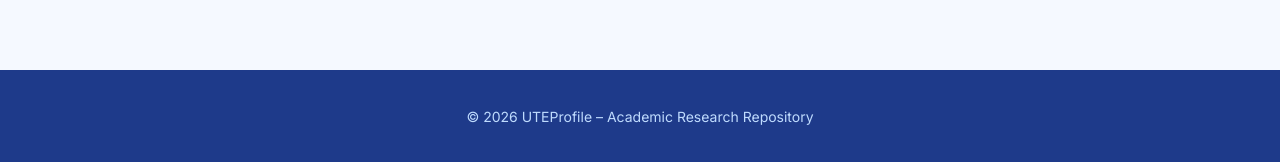
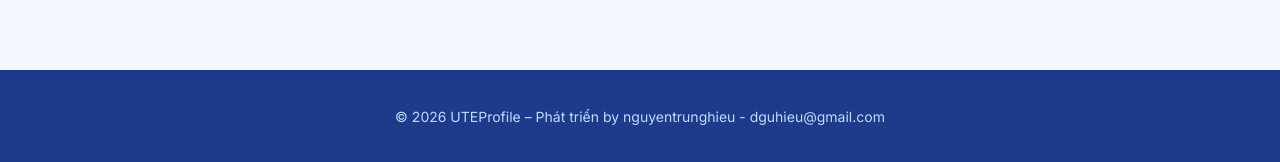
Before and after one commit to dguhieu-afk/sciprofile, a React app in the folder web/: page / in a window 1280 px wide. Shown: the part 1288-1450 px from the top of the page. Built offline with nearby package versions, Linux system fonts and the light colour scheme; no server answers; the database is empty; the HTML template or start-up script is replaced by a standard one.

Commit message:
UTEProfile: xuat CV, quen mat khau, xem chi tiet, doi mau

```diff
--- a/web/src/components/Layout.jsx
+++ b/web/src/components/Layout.jsx
@@ -77,7 +77,7 @@ export default function Layout() {
       <Outlet />
 
       <footer className="footer">
-        © 2026 UTEProfile – Academic Research Repository
+        © 2026 UTEProfile – Phát triển by nguyentrunghieu - dguhieu@gmail.com
       </footer>
     </>
   )
```
